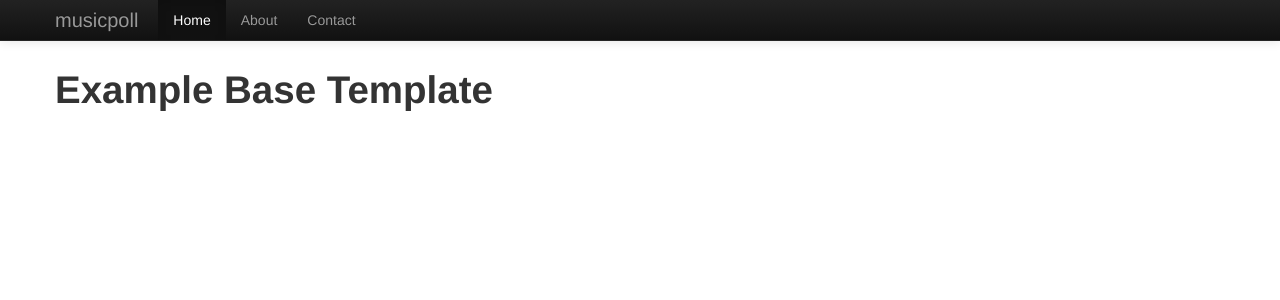
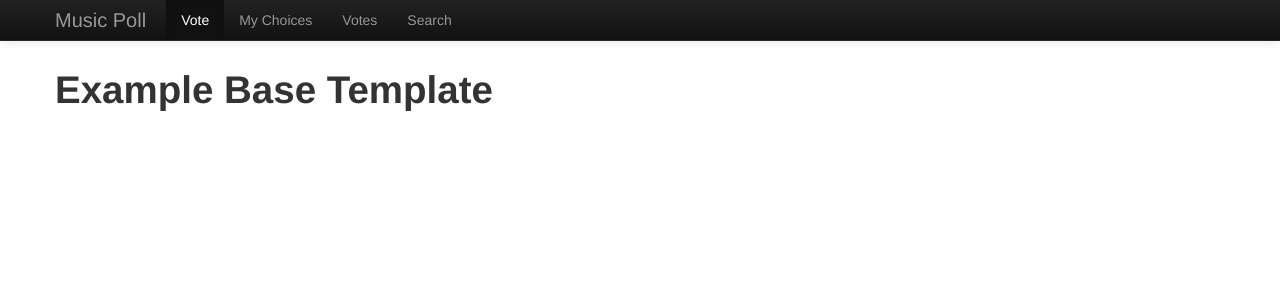
Before and after one commit to gnufede/musicpoll, a Django app: template musicpoll/templates/content.html in a window 1280 px wide. Shown: the top 300 px of the page. Run offline with Django 3.2, Linux system fonts and the light colour scheme; the template is opened without the code that fills it, so the values that code supplies are empty; some libraries are stand-ins or nearby versions.

Commit message:
useful links at navbar

```diff
--- a/musicpoll/templates/base.html
+++ b/musicpoll/templates/base.html
@@ -40,12 +40,13 @@
             <span class="icon-bar"></span>
             <span class="icon-bar"></span>
           </a>
-          <a class="brand" href="#">musicpoll</a>
+          <a class="brand" href="/search">Music Poll</a>
           <div class="nav-collapse collapse">
             <ul class="nav">
-              <li class="active"><a href="#">Home</a></li>
-              <li><a href="#about">About</a></li>
-              <li><a href="#contact">Contact</a></li>
+              <li class="active"><a href="/vote">Vote</a></li>
+              <li><a href="/choices">My Choices</a></li>
+              <li><a href="/votes">Votes</a></li>
+              <li><a href="/search">Search</a></li>
             </ul>
           </div><!--/.nav-collapse -->
         </div>
```
